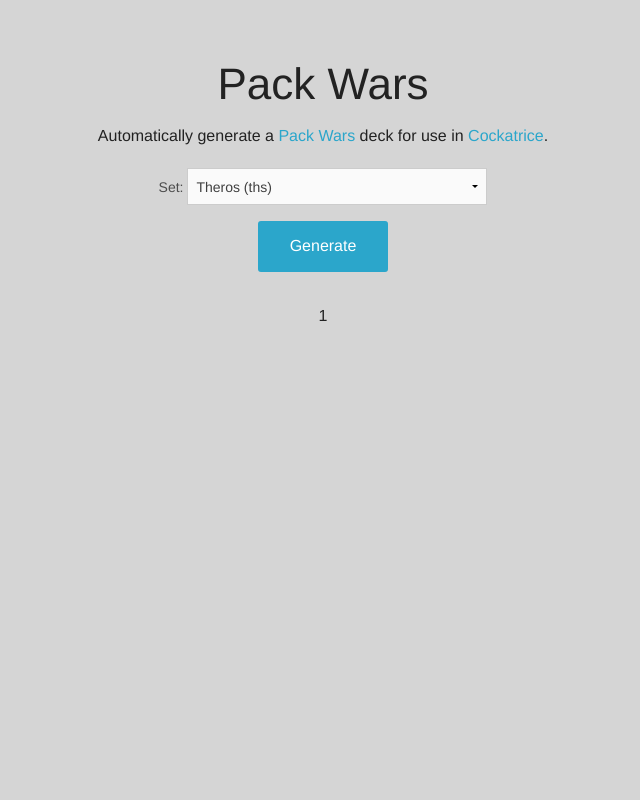
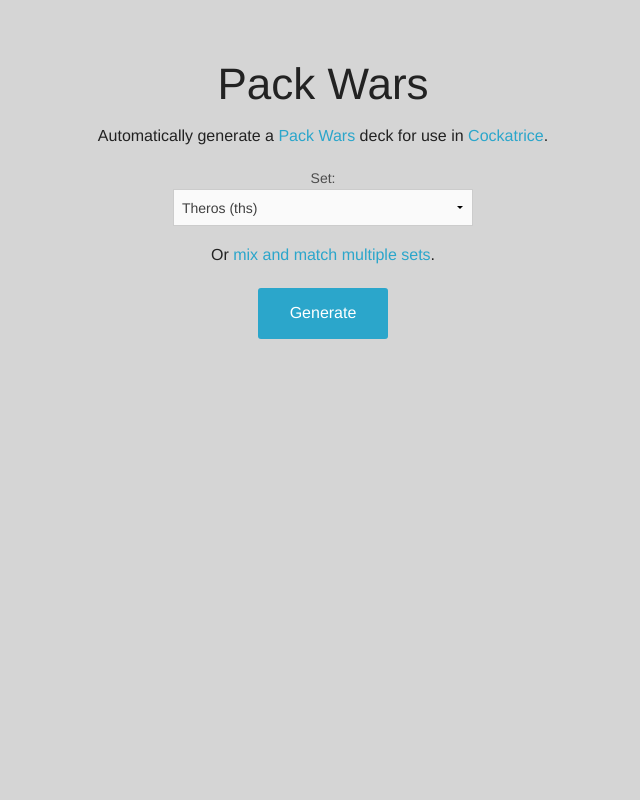
Before and after one commit to tgsergeant/packwars, a Flask app: page / in a window 1280 px wide. Shown: the whole page, without its empty margins (317-957 px from the left). Run offline with Flask 2, Linux system fonts and the light colour scheme; some libraries are stand-ins or nearby versions.

Commit message:
Add extra input for specifying multiple sets

```diff
--- a/static/style.css
+++ b/static/style.css
@@ -4,6 +4,7 @@ body {
     padding-top: 50px;
 }
 
-select {
+label {
     max-width: 300px;
+    margin: 0 auto;
 }
--- a/templates/index.html
+++ b/templates/index.html
@@ -25,8 +25,28 @@
         </label>
     </div>
 
+    <div class="custom-label">
+        <p>Or <a href="#" class="custom-button">mix and match multiple sets</a>.</p>
+    </div>
+
+    <div class="custom hide">
+        <label>Comma separated set codes:
+            <input type="text" name="sets" class="sets-input" value="ths,bng,jou">
+        </label>
+    </div>
+
     <input type="submit" value="Generate" class="button radius"/>
-</form>1
+</form>
+
+<script src="//ajax.googleapis.com/ajax/libs/jquery/1.11.1/jquery.min.js"></script>
+<script>
+    $(document).ready(function() {
+       $(".custom-button").on('click', function () {
+           $(".custom").removeClass('hide');
+           $(".sets-input").select();
+       })
+    });
+</script>
 
 </body>
 </html>
```
